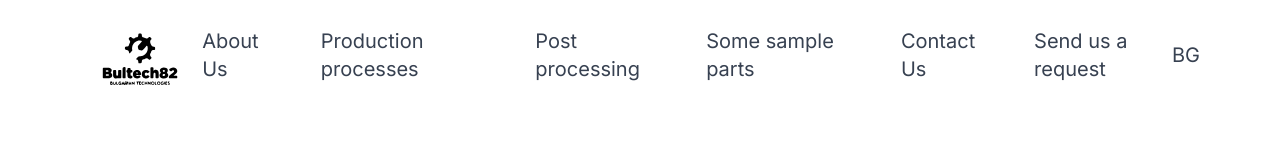
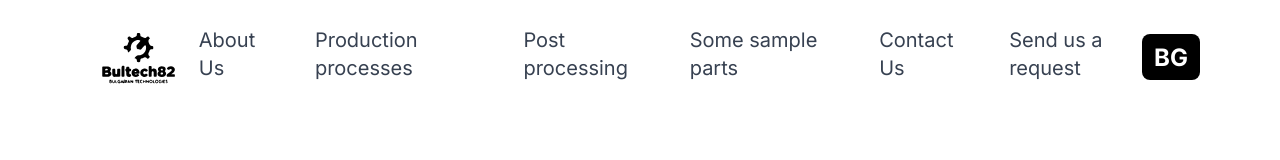
Before and after one commit to NikolaSirakov2/bultech82, a Next.js app: page / in a window 1280 px wide. Shown: the top 160 px of the page. Built offline with nearby package versions, Linux system fonts and the light colour scheme.

Commit message:
Update Navbar.tsx

```diff
--- a/app/components/Navbar.tsx
+++ b/app/components/Navbar.tsx
@@ -75,11 +75,11 @@ const Navbar = () => {
       </ul>
 
       <button
-        onClick={toggleLanguage}
-        className={`${styles["language-toggle"]} text-xl text-gray-700 cursor-pointer pb-1.5 hover:font-bold`}
-      >
-        {language}
-      </button>
+  onClick={toggleLanguage}
+  className={`${styles["language-toggle"]} text-2xl bg-black text-white cursor-pointer pb-1.5 px-3 py-2 font-bold hover:font-bold rounded-lg`}
+>
+  {language}
+</button>
 
       <Image
         src="/menu.svg"
@@ -125,7 +125,7 @@ const Navbar = () => {
           <li>
             <button
               onClick={toggleLanguage}
-              className="regular-16 text-white cursor-pointer pb-1.5 hover:font-bold"
+              className="text-2xl text-white cursor-pointer pb-1.5 hover:font-bold"
             >
               {language}
             </button>
```
